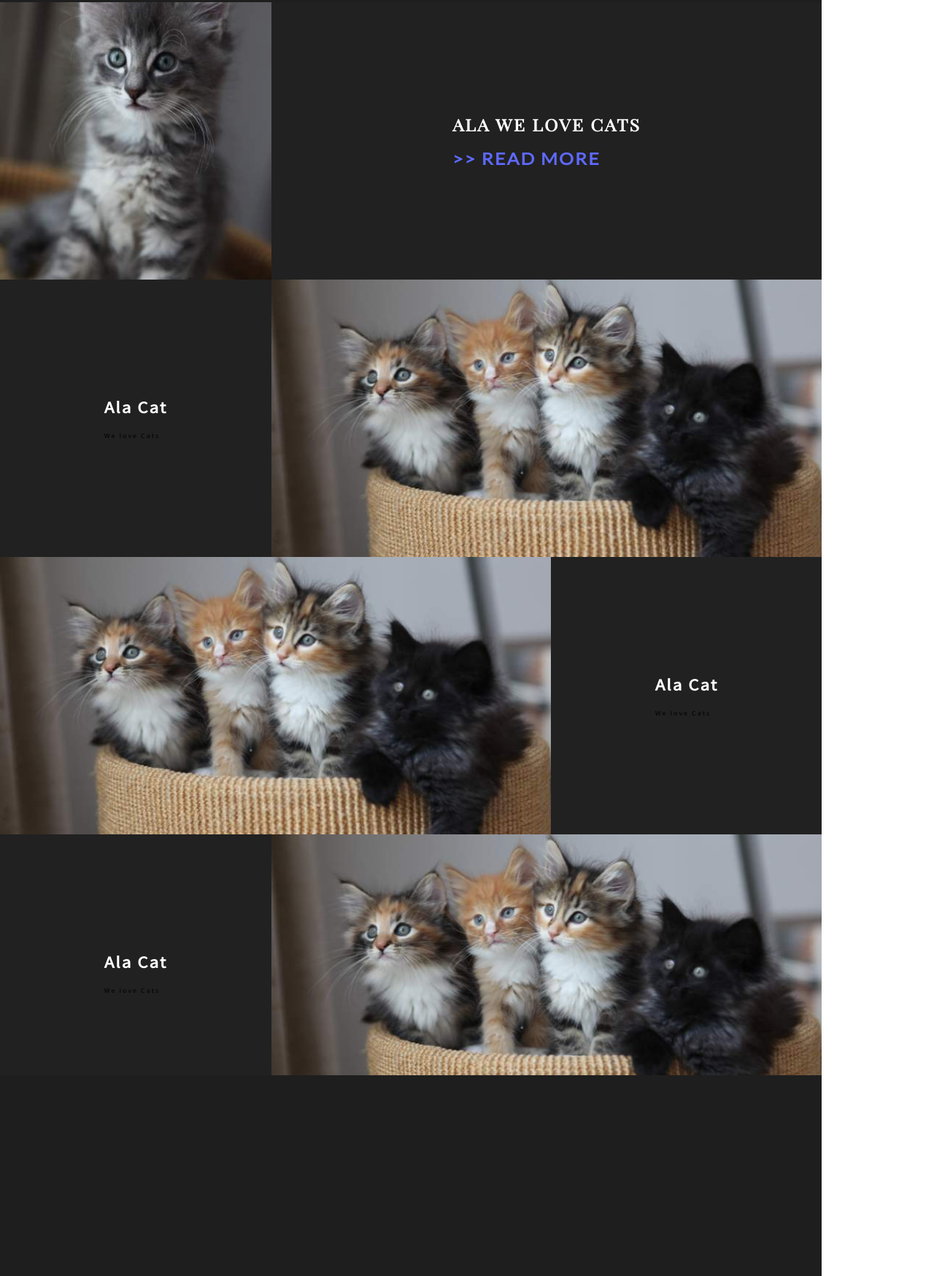
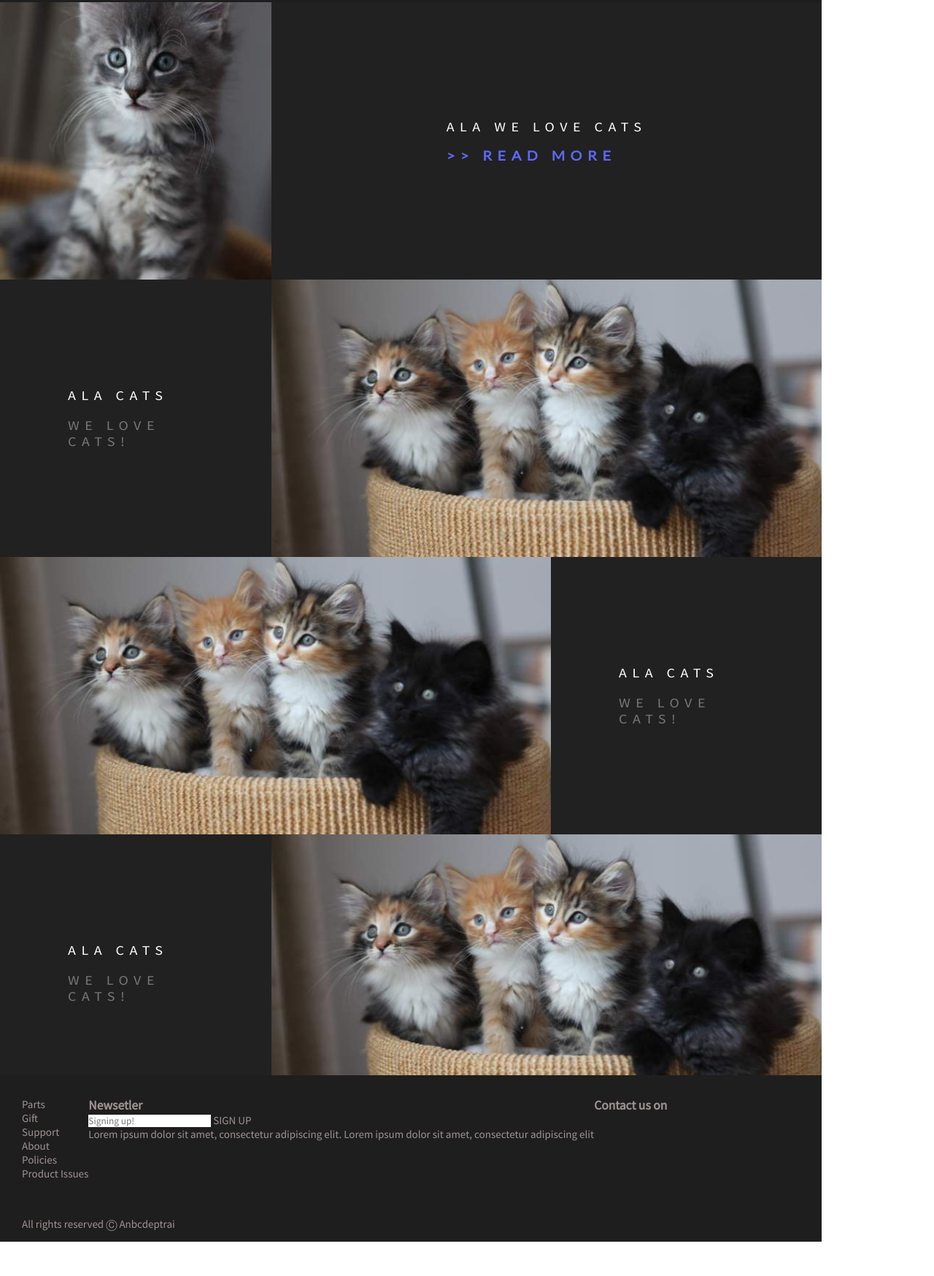
Before and after one commit to Anbcdeptraivkl/Refined-Blog, a plain HTML site: page index.htm in a window 1280 px wide. Shown: the part 897-2645 px from the top of the page at 73% size. After the commit the page ends 2598 px from the top, so only its background shows below. Drawn offline with nearby package versions, Linux system fonts and the light colour scheme.

Commit message:
Finished the Layout and Styling for Articles Block. Started adding Contents and Stylings to the Footer Elements

```diff
--- a/index.htm
+++ b/index.htm
@@ -102,7 +102,7 @@
             <div class="article-text-con long-flex-part">
                 <div class="article-text-block">
                     <h2 class="article-title">ALA WE LOVE CATS</h2>
-                    <a class="article-read">>> READ MORE</a>
+                    <a class="article-desc article-read">>> READ MORE</a>
                 </div>
             </div>
         </div>
@@ -110,8 +110,8 @@
         <div class="article">
             <div class="article-text-con short-flex-part">
                 <div class="article-text-block">
-                    <div class="article-title">Ala Cat</div>
-                    <div class="article-desc">We love Cats</div>
+                    <div class="article-title">ALA CATS</div>
+                    <div class="article-desc">WE LOVE CATS!</div>
                 </div>
             </div>
 
@@ -123,8 +123,8 @@
 
             <div class="article-text-con short-flex-part">
                 <div class="article-text-block">
-                    <div class="article-title">Ala Cat</div>
-                    <div class="article-desc">We love Cats</div>
+                    <div class="article-title">ALA CATS</div>
+                    <div class="article-desc">WE LOVE CATS!</div>
                 </div>
             </div>
         </div>
@@ -132,8 +132,8 @@
         <div class="article">
             <div class="article-text-con short-flex-part">
                 <div class="article-text-block">
-                    <div class="article-title">Ala Cat</div>
-                    <div class="article-desc">We love Cats</div>
+                    <div class="article-title">ALA CATS</div>
+                    <div class="article-desc">WE LOVE CATS!</div>
                 </div>
             </div>
 
@@ -143,17 +143,37 @@
 
     <footer>
         <div class="upper-footer">
-            <div class="links"></div>
+            <ul class="flex-content supports">
+                <li>Parts</li>
+                <li>Gift</li>
+                <li>Support</li>
+                <li>About</li>
+                <li>Policies</li>
+                <li>Product Issues</li>
+            </ul>
 
-            <div class="newsletter"></div>
+            <div class="flex-content newsletter">
+                <h3>Newsetler</h3>
+                <span class="input">
+                    <input type="text" placeholder="Signing up!">
+                    <span>SIGN UP</span>
+                </span>
+                <p>Lorem ipsum dolor sit amet, consectetur adipiscing elit. Lorem ipsum dolor sit amet, consectetur adipiscing elit</p>
+            </div>
 
-            <div class="social"></div>
+            <div class="flex-content social">
+                <h3>Contact us on</h3>
+                <ul>
+                    <li><img></li>
+                    <li><img></li>
+                    <li><img></li>
+                    <li><img></li>
+                </ul>
+            </div>
         </div>
 
         <div class="lower-footer">
-            <div class="policies"></div>
-
-            <div class="copyright"></div>
+            <div class="copyrights">All rights reserved &#9400; Anbcdeptrai</div>
         </div>
     </footer>
 
--- a/src/main.css
+++ b/src/main.css
@@ -1,13 +1,24 @@
 /*
-* TABLE OF CONTENT
-*
-** # Default Styles
-*
-** # HEADER
-*
-** # SLIDESHOW
-*
-*
+
+TABLE OF CONTENT
+
+# Default Styles
+
+# HEADER  47
+
+# SIDEBAR  69
+- Nav Menu
+
+# SLIDESHOW  142
+
+# MAIN  283
+- Articles
+
+# FOOTER  370
+- Supports
+- Social
+- Issues
+
 */
 
 /**********************\
@@ -23,10 +34,6 @@
 
 * {
     font-family: 'Source Sans Pro', sans-serif;
-}
-
-h1, h2 {
-    font-family: 'Playfair Display', sans-serif;
 }
 
 a {
@@ -156,7 +163,7 @@ header {
             margin-left: -7.5px;
             margin-bottom: 75px;
 
-            font-size: 8rem;
+            font-size: 10rem;
             line-height: 85%;
         }
 
@@ -166,7 +173,7 @@ header {
             transition: 0.2s ease-in-out;
         }
             .title-block a:hover {
-                color: #26f5b7;
+                color: #04ffb4;
 
                 cursor: pointer;
             }
@@ -183,8 +190,8 @@ header {
     }
         .go-title h2 {
             transform: scaleY(1.2);
-            font-size: 10rem;
 
+            font-size: 12rem;
         }
 
     .go-btn {
@@ -237,29 +244,32 @@ header {
         cursor: pointer;
     }
         .discovery-title h2 {
+            transform: scaleX(1.1);
+
             width: 60%;
 
             margin: auto;
-            margin-bottom: 20px;
+            margin-bottom: 0.6em;
 
             font-family: 'Lato', sans-serif;
-            font-size: 4rem;
-            color: #26f5b7;
+            font-weight: bold;
+            font-size: 5rem;
+            color: #04ffb4;
         }
 
         .discovery-btn {
             transform: translateX(-10%);
 
-            border-radius: 5%;
+            border-radius: 10%;
             padding: 10px 20px;
 
             font-size: 2rem;
             font-weight: bold;
             color:white;
 
-            background-color: #26f5b7;
+            background-color: #23a6fd;
 
-            transition: 0.5s;
+            transition: 0.2s;
 
             cursor: pointer;
         }
@@ -318,18 +328,23 @@ main {
                 transform: translate(-50%, -50%) scaleY(0.9);
 
                 text-align: left;
-                letter-spacing: 0.2em;
+                letter-spacing: 0.75em;
+                font-weight: 200;
             }
                 .article-title {
                     margin-bottom: 20px;
 
-                    font-weight: bold;
-                    font-size: 2.5rem;
+                    font-size: 2rem;
+                    font-weight: 100;
                     color: white;
                 }
 
+                .article-desc {
+                    font-size: 2rem;
+                    color: #787878;
+                }
+
                 .article-read {
-                    font-size: 2.5rem;
                     font-weight: bold;
                     color: #5e69ff;
 
@@ -359,13 +374,39 @@ footer {
     position: relative;
 
     width: 88%;
-    height: 275px;
+    height: auto;
 
     padding: 30px;
     padding-bottom: 15px;
 
     background-color: #1e1e1e;
 }
+    .upper-footer {
+        position: relative;
+
+        display: flex;
+        flex-direction: row;
+        align-items: flex-start;
+        justify-content: flex-start;
+
+        width: 100%;
+
+        margin-bottom: 50px;
+    }
+        .flex-content {
+            color: #a09393;
+            font-size: 1.5rem;
+        }
+
+    .lower-footer {
+        position: relative;
+
+        width: 100%;
+    }
+        .copyrights {
+            color: #a09393;
+            font-size: 1.5rem;
+        }
 
 /**********************\
     CUSTOMIZATION
--- a/src/reset.css
+++ b/src/reset.css
@@ -1,5 +1,6 @@
 * {
     margin: 0;
+    border: none;
     padding: 0;
 
     box-sizing: border-box;
```
Also changed, not shown: slideshow-sample.htm (deleted, +0 -54 lines), img/004-twitter.png (added), img/013-facebook.png (added), img/014-instagram.png (added), img/015-linkedin.png (added), img/018-youtube.png (added), 3 other files.
